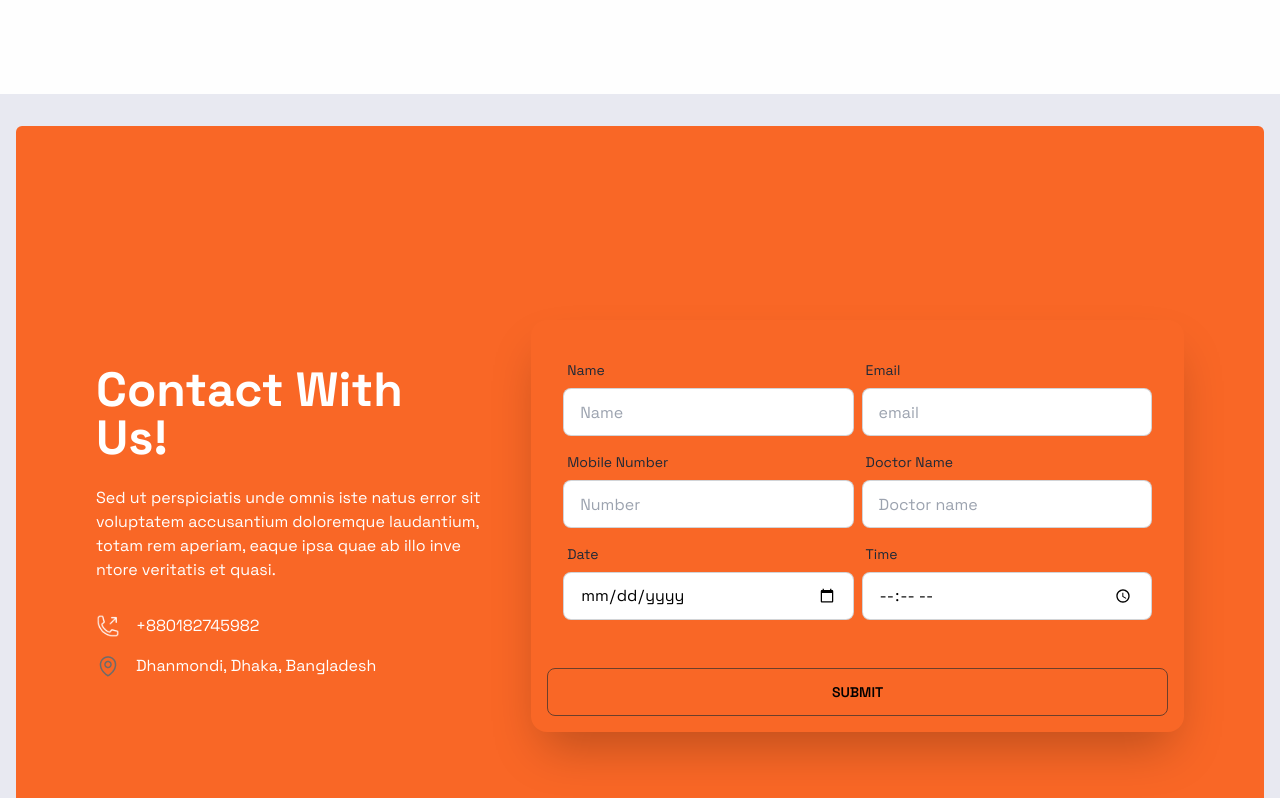
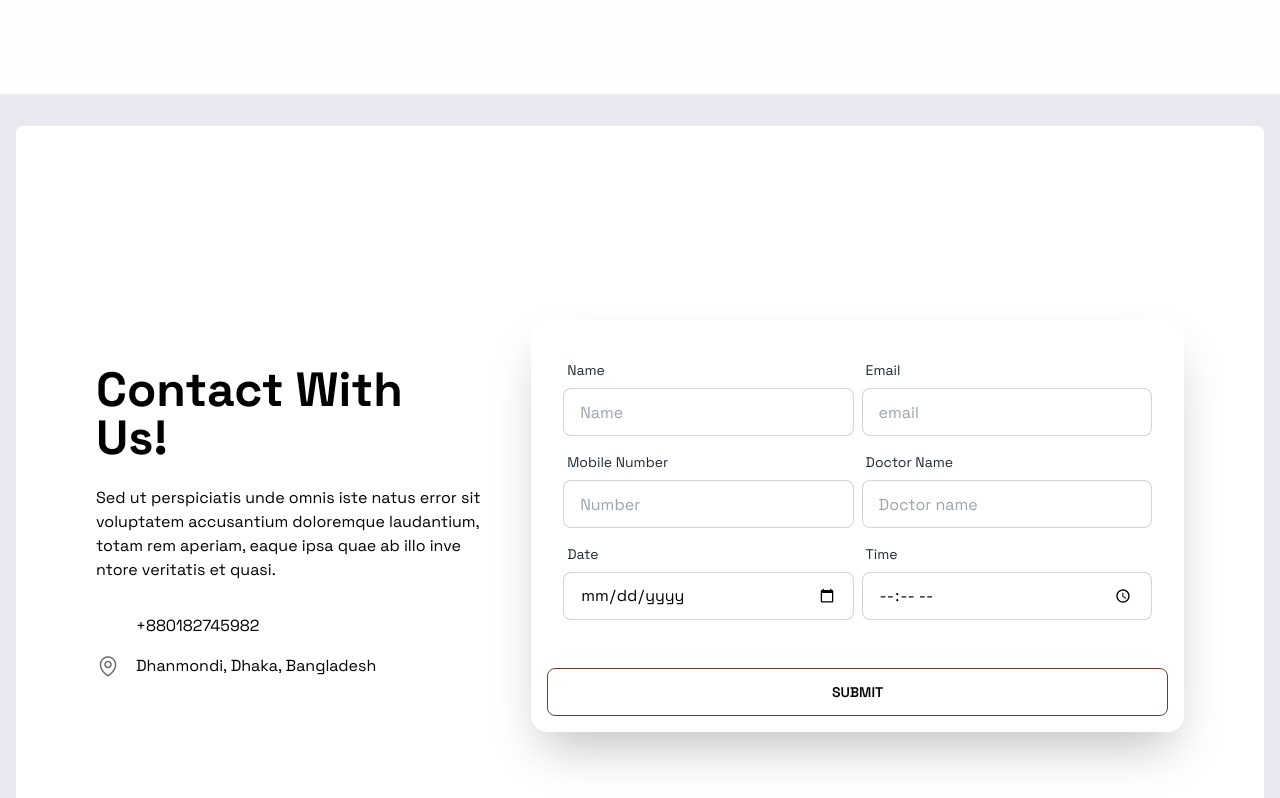
Before and after one commit to thisis-arman/doc-house-mern-project, a React (Vite) app: page /contact in a window 1280 px wide. Shown: the part 622-1420 px from the top of the page. Built offline with nearby package versions, Linux system fonts and the light colour scheme; no server answers.

Commit message:
contact form updated

```diff
--- a/src/Pages/HomePage/HomeComponents/ContactForm.jsx
+++ b/src/Pages/HomePage/HomeComponents/ContactForm.jsx
@@ -54,7 +54,7 @@ const ContactForm = () => {
 
   return (
     <div className="container overflow-hidden mx-auto relative top-20 md:mb-28 mb-36 px-4">
-      <div className="hero min-h-screen text-white bg-[#F96726] rounded-md py-16 ">
+      <div className="hero min-h-screen text-black bg-white rounded-md py-16 ">
         <div className="md:px-20 px-6 md:flex items-center gap-12 ">
           <div className="text-center  md:w-2/5  lg:text-left">
             <h1 className="text-5xl font-bold">Contact With Us!</h1>
--- a/src/Pages/HomePage/HomeComponents/Features.jsx
+++ b/src/Pages/HomePage/HomeComponents/Features.jsx
@@ -13,7 +13,7 @@ const Features = () => {
                     <div>
                         <div className="md:flex gap-6 py-6 items-center">
                             <FaHome className="min-w-min h-20 rounded-md p-4  bg-red-500 text-white" />
-                            <p className="text-xl">Get Services from hope,consult with doctor from home</p>
+                            <p className="text-xl">Get Services from hope,consult with doctor from home.</p>
                         </div>
                         <div className="md:flex py-8 gap-6 items-center">
                             <FaCalendar className="min-w-min h-20 rounded-md p-4  bg-red-500 text-white" />
```
